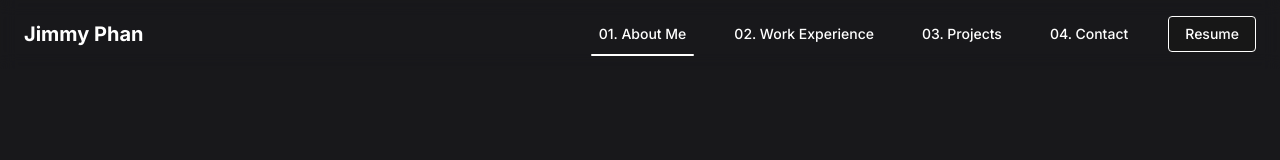
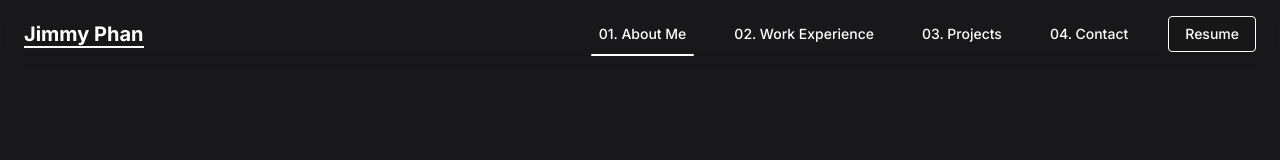
Before and after one commit to JimmyPhanGit/jimmy-personal-portfolio-website, a React (Vite) app: page / in a window 1280 px wide. Shown: the top 160 px of the page. Built offline with nearby package versions, Linux system fonts and the light colour scheme.

Commit message:
Made Jimmy Phan animated with loading screen

```diff
--- a/src/layout/Header.tsx
+++ b/src/layout/Header.tsx
@@ -1,6 +1,7 @@
 import { Button } from "@/components/ui/button"
 import { useEffect, useState } from "react"
 import { FiMenu, FiX } from "react-icons/fi"
+import { motion } from "framer-motion"
 
 const sections = [
     { id: "about-me", label: "01. About Me" },
@@ -41,8 +42,18 @@ export default function Header() {
         >
             <nav className="flex items-center justify-between px-6 py-4">
                 {/* Logo */}
-                <div className="text-xl font-bold cursor-pointer select-none text-white">Jimmy Phan</div>
-
+                <motion.div className="text-xl font-bold cursor-pointer select-none text-white relative inline-block">
+                    Jimmy Phan
+                    <motion.span
+                        className="absolute left-0 bottom-0 h-[2px] bg-white w-full"
+                        initial={{ scaleX: 0 }}
+                        animate={{ scaleX: 1 }}
+                        style={{ transformOrigin: "left" }}
+                        transition={{
+                            duration: 1.5,
+                        }}
+                    />
+                </motion.div>
                 <div className="hidden md:flex gap-8">
                     {sections.map(({ id, label }) => (
                         <Button
```
